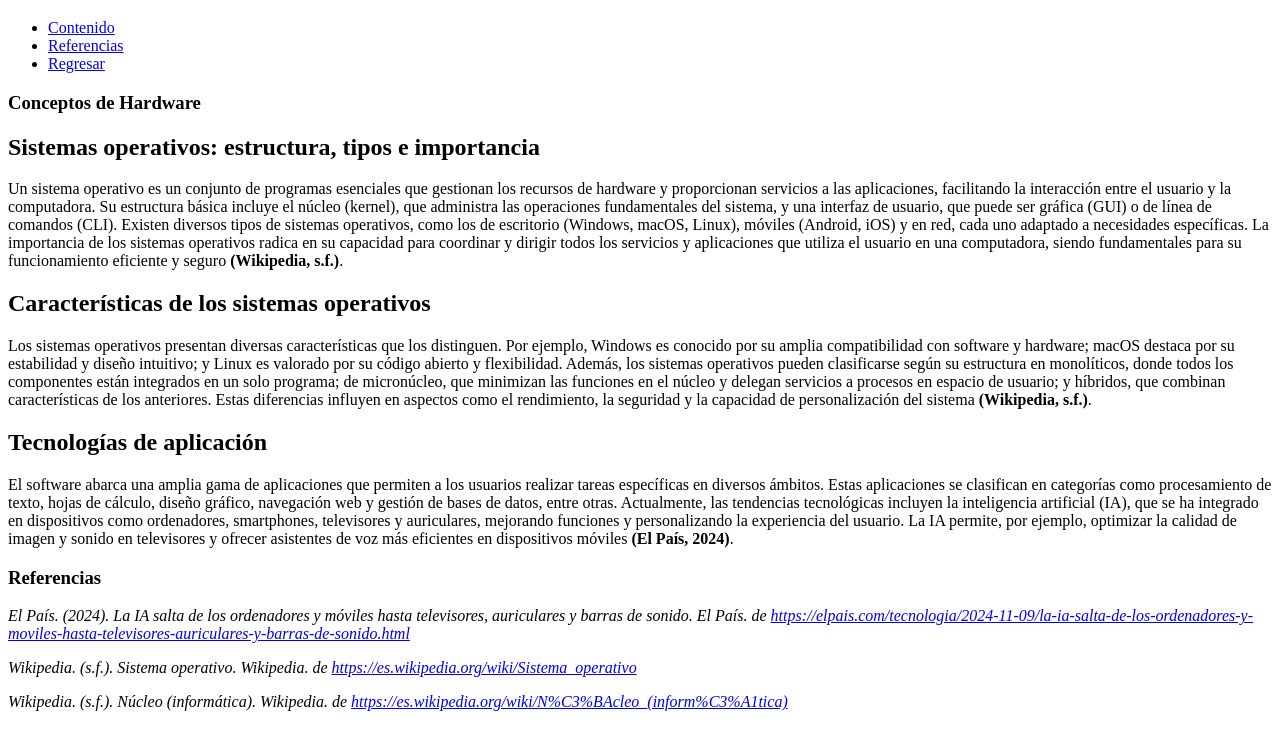
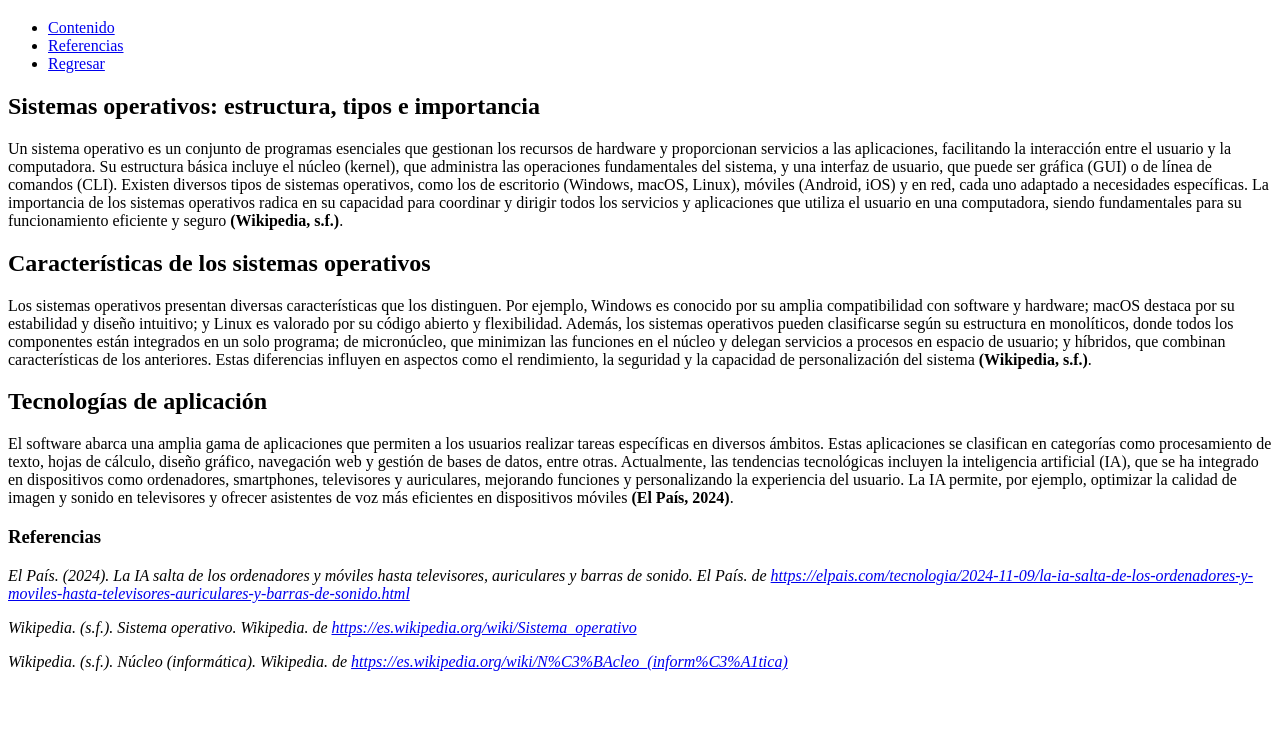
Before and after one commit to dayiayala/OVI-INTRO-ING-SISTEMAS, a plain HTML site: page software.html in a window 1280 px wide. Shown: the part 61-800 px from the top of the page. Drawn offline with Linux system fonts and the light colour scheme.

Commit message:
eliminacion de un titulo incorrecto

```diff
--- a/software.html
+++ b/software.html
@@ -18,7 +18,7 @@
     </header>
 
     <section id= "contenido">
-         <section id= "contenido"><h1>Conceptos de Hardware</h1>
+         <section id= "contenido">
 
             <h2>Sistemas operativos: estructura, tipos e importancia</h2>
             <p>Un sistema operativo es un conjunto de programas esenciales que gestionan los recursos de hardware y proporcionan servicios a las aplicaciones, facilitando la interacción entre el usuario y la computadora. Su estructura básica incluye el núcleo (kernel), que administra las operaciones fundamentales del sistema, y una interfaz de usuario, que puede ser gráfica (GUI) o de línea de comandos (CLI). Existen diversos tipos de sistemas operativos, como los de escritorio (Windows, macOS, Linux), móviles (Android, iOS) y en red, cada uno adaptado a necesidades específicas. La importancia de los sistemas operativos radica en su capacidad para coordinar y dirigir todos los servicios y aplicaciones que utiliza el usuario en una computadora, siendo fundamentales para su funcionamiento eficiente y seguro <strong>(Wikipedia, s.f.)</strong>.</p>
```
